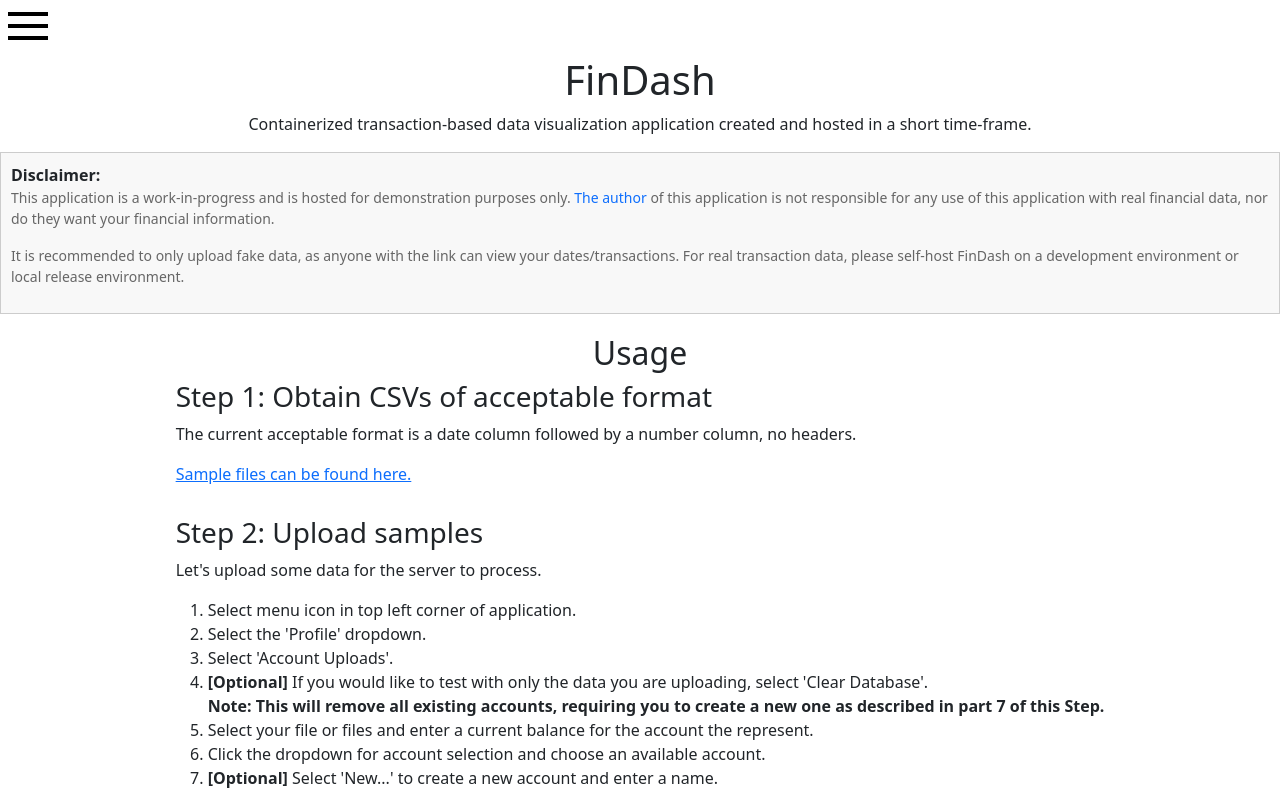
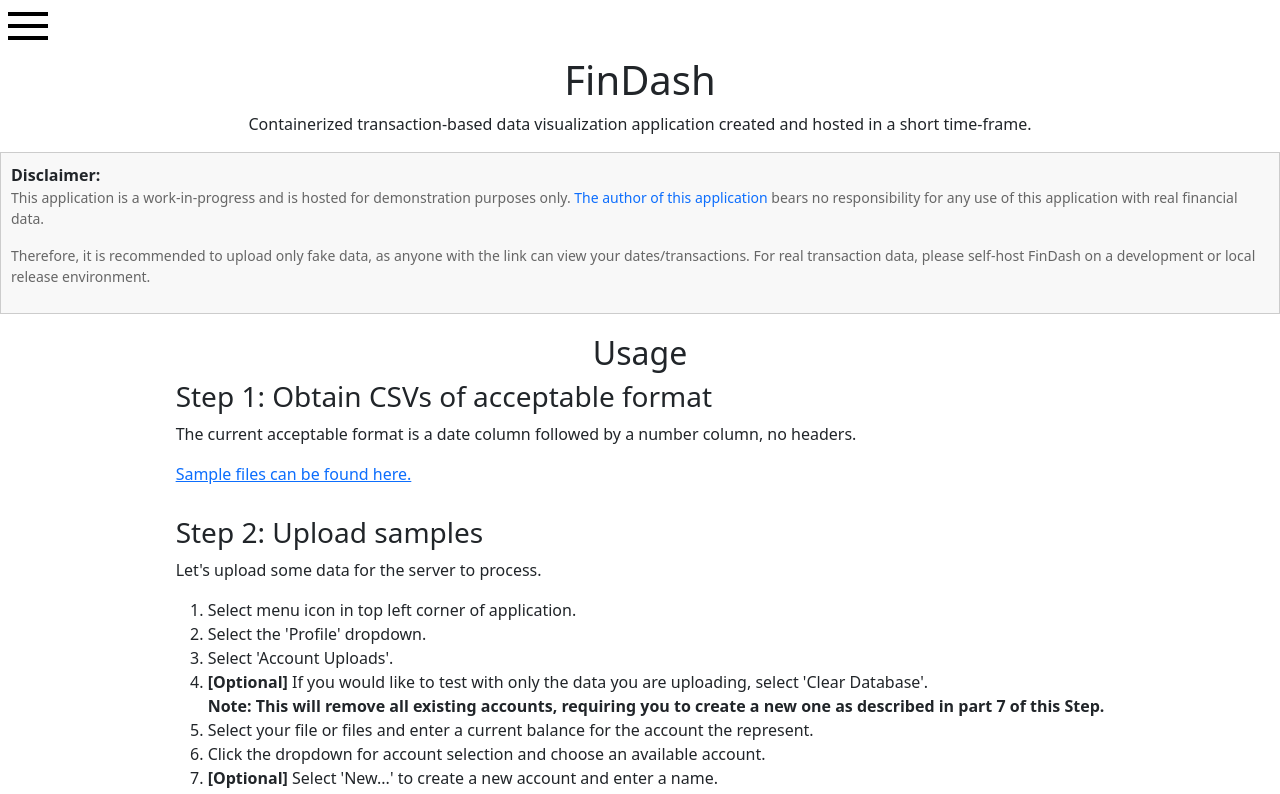
Before and after one commit to jhorn00/FinDash, a React (Create React App) app in the folder client/: page / in a window 1280 px wide. Shown: the top 794 px of the page. Built offline with nearby package versions, Linux system fonts and the light colour scheme.

Commit message:
update disclaimer text

```diff
--- a/client/src/components/Disclaimer/Disclaimer.tsx
+++ b/client/src/components/Disclaimer/Disclaimer.tsx
@@ -9,16 +9,15 @@ function Disclaimer() {
         This application is a work-in-progress and is hosted for demonstration
         purposes only.{" "}
         <a href="https://github.com/jhorn00" style={{ textDecoration: "none" }}>
-          The author{" "}
+          The author of this application{" "}
         </a>
-        of this application is not responsible for any use of this application
-        with real financial data, nor do they want your financial information.
+        bears no responsibility for any use of this application with real
+        financial data.
       </p>
       <p className="disclaimer-text">
-        It is recommended to only upload fake data, as anyone with the link can
-        view your dates/transactions. For real transaction data, please
-        self-host FinDash on a development environment or local release
-        environment.
+        Therefore, it is recommended to upload only fake data, as anyone with
+        the link can view your dates/transactions. For real transaction data,
+        please self-host FinDash on a development or local release environment.
       </p>
     </div>
   );
```
